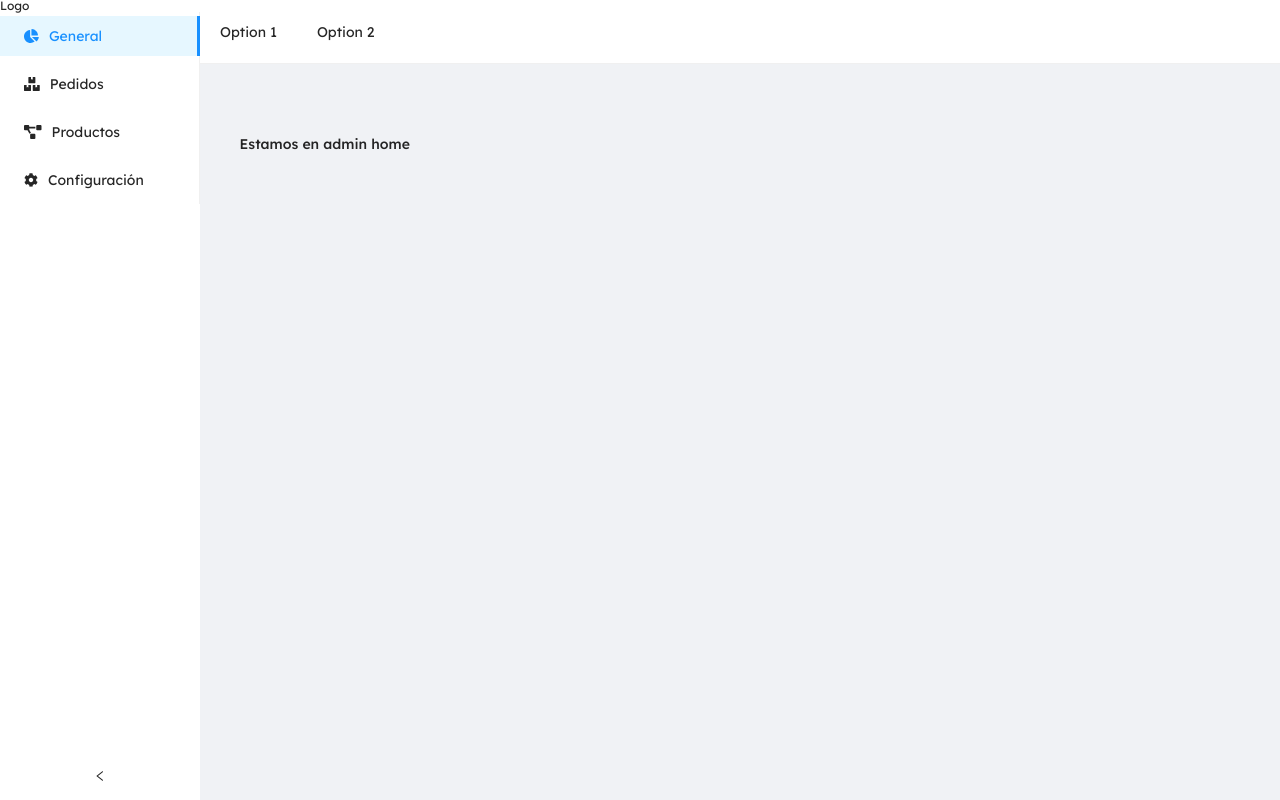
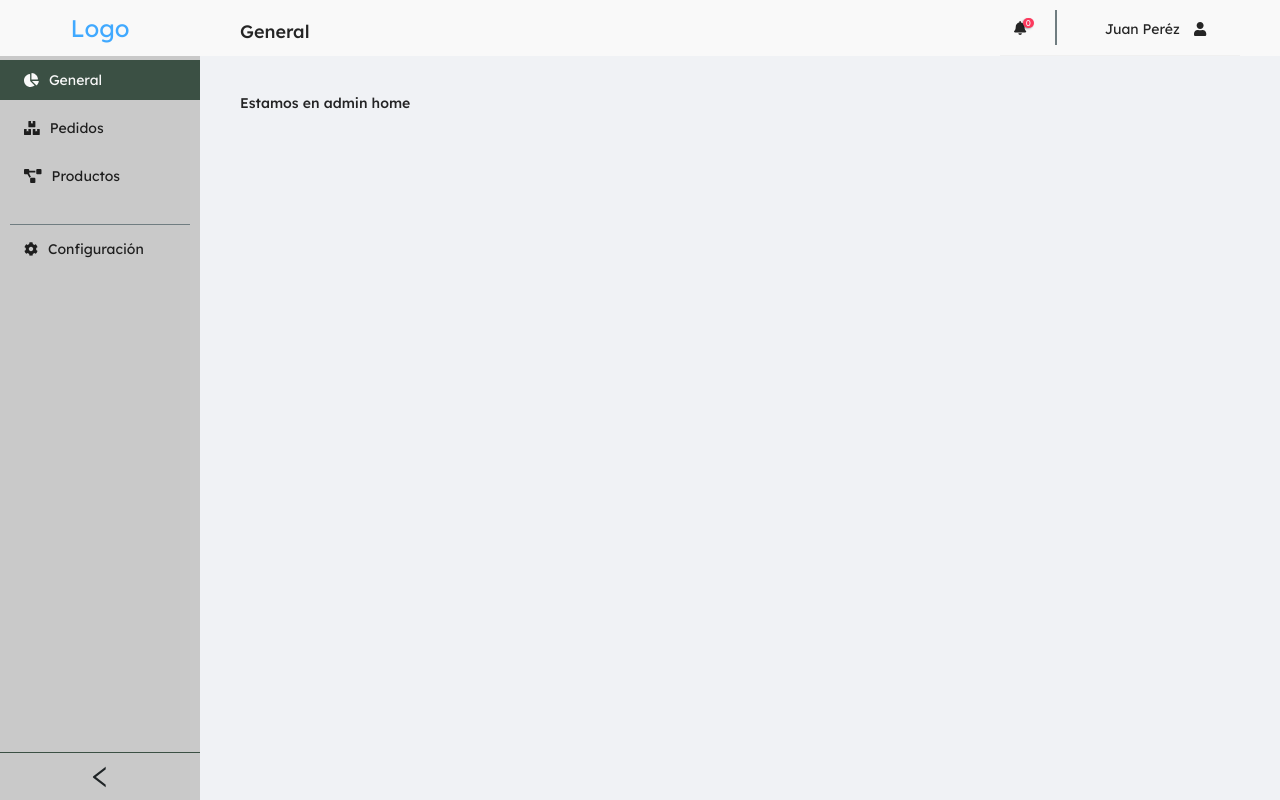
Before and after one commit to AplicacionDeVentas/Frontend, a React (Create React App) app: page /#/admin in a window 1280 px wide. Built offline with nearby package versions, Linux system fonts and the light colour scheme.

Commit message:
add styles to Layout Admin

```diff
--- a/src/components/Web/Header/PageHeader.jsx
+++ b/src/components/Web/Header/PageHeader.jsx
@@ -1,6 +1,6 @@
 import React, {useState} from 'react';
 import {Link} from "react-router-dom";
-import { faSearch, faUser, faShoppingBag } from '@fortawesome/free-solid-svg-icons';
+import { faSearch } from '@fortawesome/free-solid-svg-icons';
 import { Layout, Menu } from 'antd';
 import IconButton from '../../../Utils/IconButton';
 import MenuBars from "./MenuBars/MenuBars";
--- /dev/null
+++ b/src/components/admin/Header/AdminHeader.jsx
@@ -0,0 +1,27 @@
+import React from "react"
+import {Layout, Menu} from "antd"
+import { FontAwesomeIcon } from "@fortawesome/react-fontawesome"
+import { faUser, faBell } from "@fortawesome/free-solid-svg-icons"
+
+import "./AdminHeader.scss"
+
+export default function AdminHeader() {
+    return (
+        <Layout.Header className="adminheader" >
+            <h2 className="adminheader__title">General</h2>
+            <Menu className="adminheader__menu" mode="horizontal" >
+                <Menu.Item className="adminheader__menu__notification" key="1" >
+                    <FontAwesomeIcon icon={faBell} />
+                    <span className="number">0</span>
+                </Menu.Item>
+                <div className="adminheader__menu__separador"></div>
+                <Menu.Item className="adminheader__menu__user" key="2" >
+                    <div>
+                        <p>Juan Peréz</p>
+                        <FontAwesomeIcon icon={faUser} />
+                    </div>
+                </Menu.Item>
+            </Menu>
+        </Layout.Header>
+    )
+}
--- /dev/null
+++ b/src/components/admin/Header/AdminHeader.scss
@@ -0,0 +1,72 @@
+@import "../../../scss/index.scss";
+
+.adminheader{
+    padding: 0;
+    height: 7vh;
+    display: flex;
+    justify-content: space-between;
+    background-color: $primary-color;
+
+    &__title{
+        margin-left: 2.5rem;
+    }
+
+    &__menu {
+        height: 100%;
+        display: flex;
+        align-items: center;
+        justify-content: flex-end;
+        background-color: $primary-color;
+        margin-right: 2.5rem;
+
+        .ant-menu-item:hover {
+            color: $tertiary-color !important;
+            border-bottom-color: $tertiary-color !important;
+        }
+        .ant-menu-item-selected {
+            color: $tertiary-color !important;
+            border-bottom-color: $tertiary-color !important;
+        }
+
+
+        &__notification{
+            padding: 0 1em !important;
+            margin: 0 !important;
+            .number{
+                position: absolute;
+                display: flex;
+                justify-content: center;
+                align-items: center;
+                background: $danger-color;
+                font-size: .6em;
+                right: 7px;
+                top: 21px;
+                width: 1.3em;
+                height: 1.3em;
+                color: $primary-color;
+                border-radius: 10px;
+                box-shadow: -1px 1px 2px 0 rgb(0 0 0 / 30%);
+            }
+        }
+
+        &__separador{
+            content: "";
+            width: 2px;
+            height: 2.5em;
+            background-color: $optional-color-hover;
+            margin: 0 1em;
+        }
+
+        &__user{
+            margin: 0 !important;
+            div{
+                display: flex;
+                align-items: center;
+                padding: 0 1em;
+                p {
+                    margin-right: 1em;
+                }
+            }
+        }
+    }
+}
--- a/src/layout/LayoutAdmin.js
+++ b/src/layout/LayoutAdmin.js
@@ -1,43 +1,49 @@
 import React, {useState} from "react";
-import { Route, Switch} from "react-router-dom";
+import { Route, Switch, Link} from "react-router-dom";
 import {Layout, Menu} from "antd"
 import { FontAwesomeIcon } from "@fortawesome/react-fontawesome";
 import { faCog, faBoxes, faChartPie, faProjectDiagram } from "@fortawesome/free-solid-svg-icons"
+import AdminHeader from "../components/admin/Header/AdminHeader.jsx"
+
+import "./LayoutAdmin.scss"
 
 
 export default function LayoutAdmin(props){
-    const {routes} = props;
+    const {routes, location} = props;
     const [collapsed, setCollapsed] = useState(false);
 
     const toggle = () => {
         setCollapsed(!collapsed);
     }
+
     return(
         <Layout >
-            <Layout.Sider theme="light" collapsible collapsed={collapsed} onCollapse={toggle} style={{ minHeight: '100vh' }}>
-                <div>Logo</div>
-                <Menu defaultSelectedKeys={['1']} mode="inline">
-                    <Menu.Item key="1" icon={<FontAwesomeIcon icon={faChartPie} />} >General</Menu.Item>
-                    <Menu.Item key="2" icon={<FontAwesomeIcon icon={faBoxes} />} >Pedidos</Menu.Item>
-                    <Menu.Item key="3" icon={<FontAwesomeIcon icon={faProjectDiagram} />} >Productos</Menu.Item>
-                    <Menu.Item key="4" icon={<FontAwesomeIcon icon={faCog} />} >Configuración</Menu.Item>
+            <Layout.Sider theme="light" collapsible collapsed={collapsed} onCollapse={toggle}>
+                <Link to={"/"}>
+                    <div className="logoAdmin">Logo</div>
+                </Link>
+                <Menu defaultSelectedKeys={[location.pathname]} mode="inline">
+                    <Menu.Item key="/admin" icon={<FontAwesomeIcon icon={faChartPie} />} >
+                        <Link to={"/admin"}>General</Link>
+                    </Menu.Item>
+                    <Menu.Item key="/admin/pedidos" icon={<FontAwesomeIcon icon={faBoxes} />} >
+                        <Link to={"/admin/pedidos"}>Pedidos</Link>
+                    </Menu.Item>
+                    <Menu.Item key="/admin/product" icon={<FontAwesomeIcon icon={faProjectDiagram} />} >
+                        <Link to={"/admin/product"}>Productos</Link>
+                    </Menu.Item>
+                    <div className="separador"></div>
+                    <Menu.Item key="/admin/setting" icon={<FontAwesomeIcon icon={faCog} />} >
+                        <Link to={"/admin/setting"}>Configuración</Link>
+                    </Menu.Item>
                 </Menu>
             </Layout.Sider>
 
             <Layout>
-                <Layout.Header style={{padding: 0}}>
-                    <Menu mode="horizontal" >
-                        <Menu.Item key="1" >
-                        Option 1
-                        </Menu.Item>
-                        <Menu.Item key="2" >
-                        Option 2
-                        </Menu.Item>
-                    </Menu>
-                    <Layout.Content style={{ margin: '2em 1.3em', padding: '2em' }}>
-                        <LoadRoutes routes={routes} />
-                    </Layout.Content>
-                </Layout.Header>
+                <AdminHeader />
+                <Layout.Content className="admin__main">
+                    <LoadRoutes routes={routes} />
+                </Layout.Content>
             </Layout>
 
         </Layout>
--- /dev/null
+++ b/src/layout/LayoutAdmin.scss
@@ -0,0 +1,68 @@
+@import "../scss/index.scss";
+
+.separador{
+    width: 90%;
+    height: 1px;
+    background-color: $optional-color-hover;
+    margin: 2em auto 0 auto;
+}
+.ant-layout-sider{
+    min-height: 100vh;
+    &-children {
+        background-color: $primary-color-hover;
+        .logoAdmin{
+            display: flex;
+            align-items: center;
+            justify-content: center;
+            height: 7vh;
+            font-size: 2em;
+            background-color: $primary-color;
+        }
+
+        .ant-menu {
+            background-color: $primary-color-hover;
+            border-right: none;
+            &-item {
+                width: 100%;
+            }
+            li{
+                &:hover {
+                    background-color: $tertiary-color-hover;
+                    color: $primary-color;
+                }
+                a:hover {
+                    color: $primary-color;
+                }
+            }
+            .ant-menu-item-selected {
+                background-color: $tertiary-color-hover;
+                color: $primary-color;
+                &::after{
+                    border-right: none;
+                }
+                a{
+                    color: $primary-color;
+                }
+            }
+        }
+
+    }
+    .ant-layout-sider-trigger{
+        color: $secondary-color;
+        font-size: 2em;
+        background-color: $primary-color-hover;
+        border-top: 1px solid $tertiary-color-hover;
+        &:hover {
+            background-color: $tertiary-color-hover;
+            color: $primary-color;
+        }
+    }
+}
+
+.admin__main{
+    margin: 2.5rem;
+    .error404 {
+        height: 100%;
+        margin-top: -5em;
+    }
+}
```
